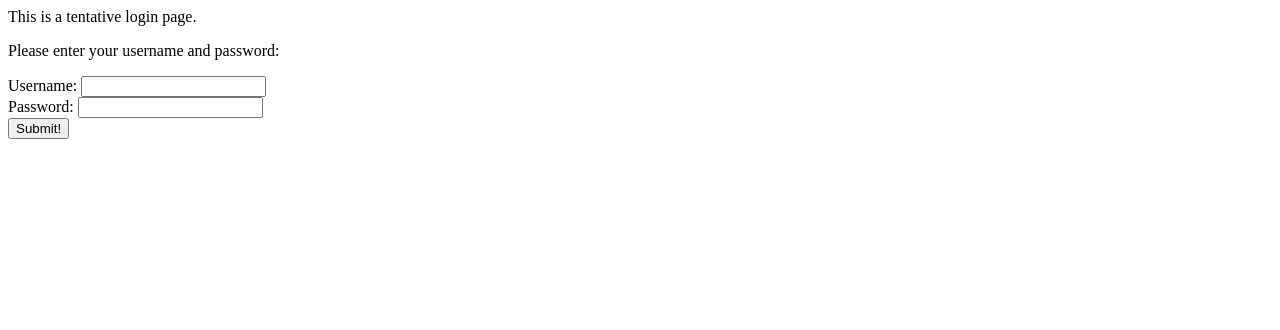
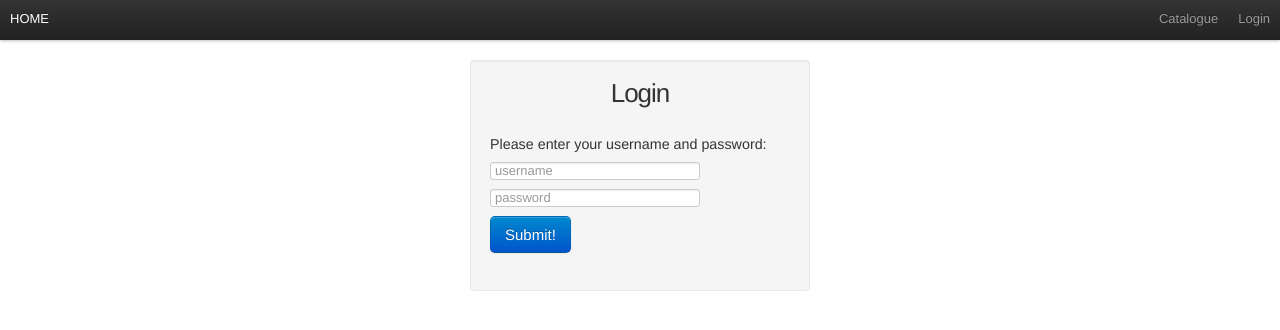
Before and after one commit to AGarrow/web_store, a plain HTML site: page pages/login.html in a window 1280 px wide. Drawn offline with Linux system fonts and the light colour scheme.

Commit message:
styled login and home page

```diff
--- a/pages/login.html
+++ b/pages/login.html
@@ -10,21 +10,36 @@
 <html>
 
   <head>
+    <link href = "./css/bootstrap.min.css" media="all" rel="stylesheet" type="text/css"/>
+    <link href = "./css/custom.css" media = "all" rel="stylesheet" type="text/css" href="">
     <title>Sample Login Page</title>
   </head>
 
   <body>
+    <header class ="navbar navbar-fixed-top">
+    <div class = "navbar-inner">
+      <nav>
+        <ul class = "nav pull-left">
+          <li><a href="home.html">HOME<i class="icon-home"></i></a></li>
+        </ul>
+        <ul class = "nav pull-right">
+          <li><a href="catalogue.html">Catalogue</a></li>
+          <li><a href="login.html" target="_blank">Login</a></li>
+        </ul>
+      </nav>
+    </div>
+  </header>
 
-    <div id="login">
-          <p id="title">This is a tentative login page.</p>
+    <div class="span4 well" id="login" style="float:none; margin:0 auto;">
+          <h2>Login</h2>
 
             <!-- This is the login form -->
               <form method="POST" action="login.cgi">
 
                 <p>Please enter your username and password:</p>
-                Username: <input type="text" name="username"> <br/>
-                Password: <input type="password" name="password"> <br/>
-                <input type="submit" value="Submit!">
+                <input type="text" placeholder="username"name="username"> <br/>
+                <input type="text" placeholder="password" name="password"> <br/>
+                <input class = "btn btn-large btn-primary btn-block"type="submit" value="Submit!">
 
               </form>
 
```
Also changed, not shown: pages/home.html (+2 -2 lines).
